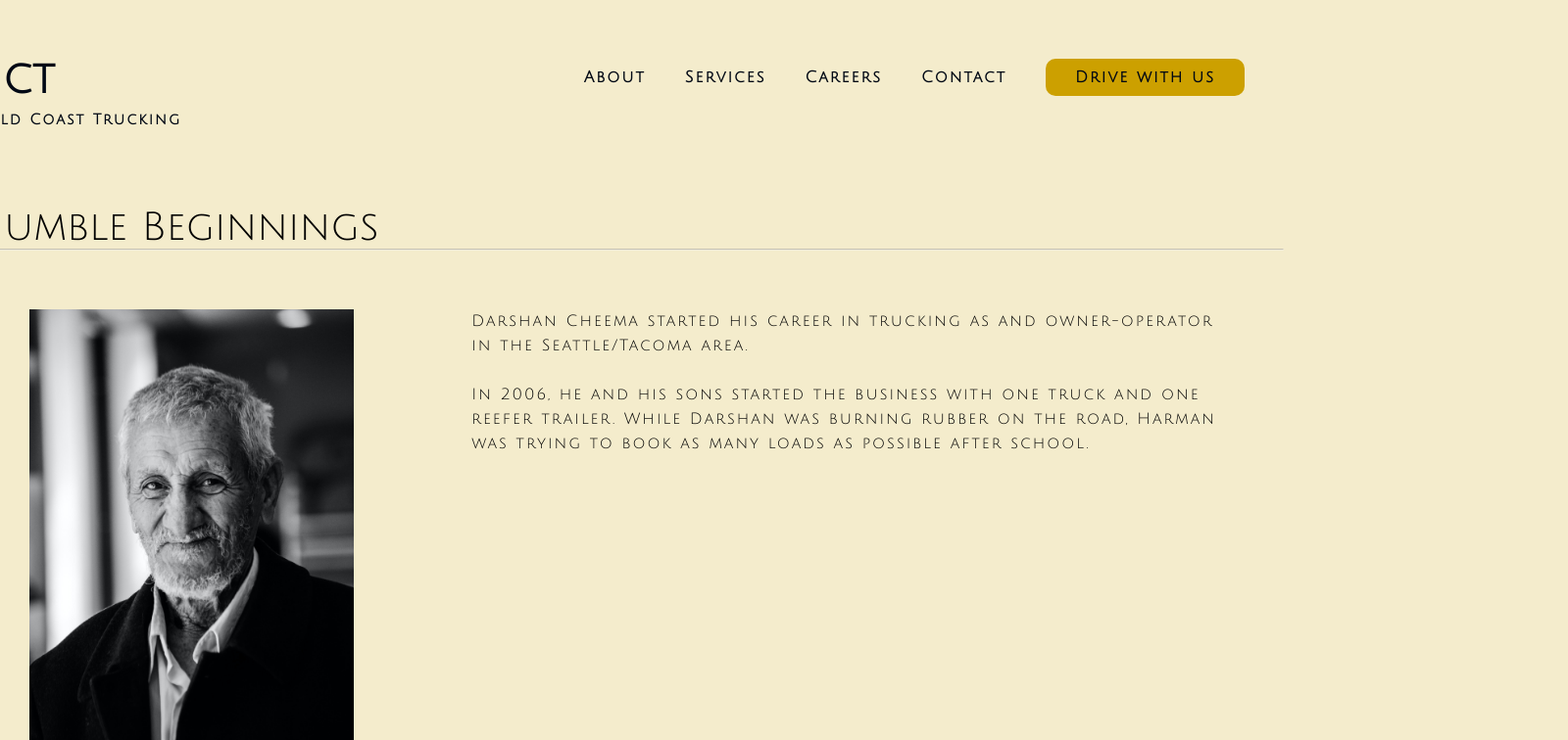
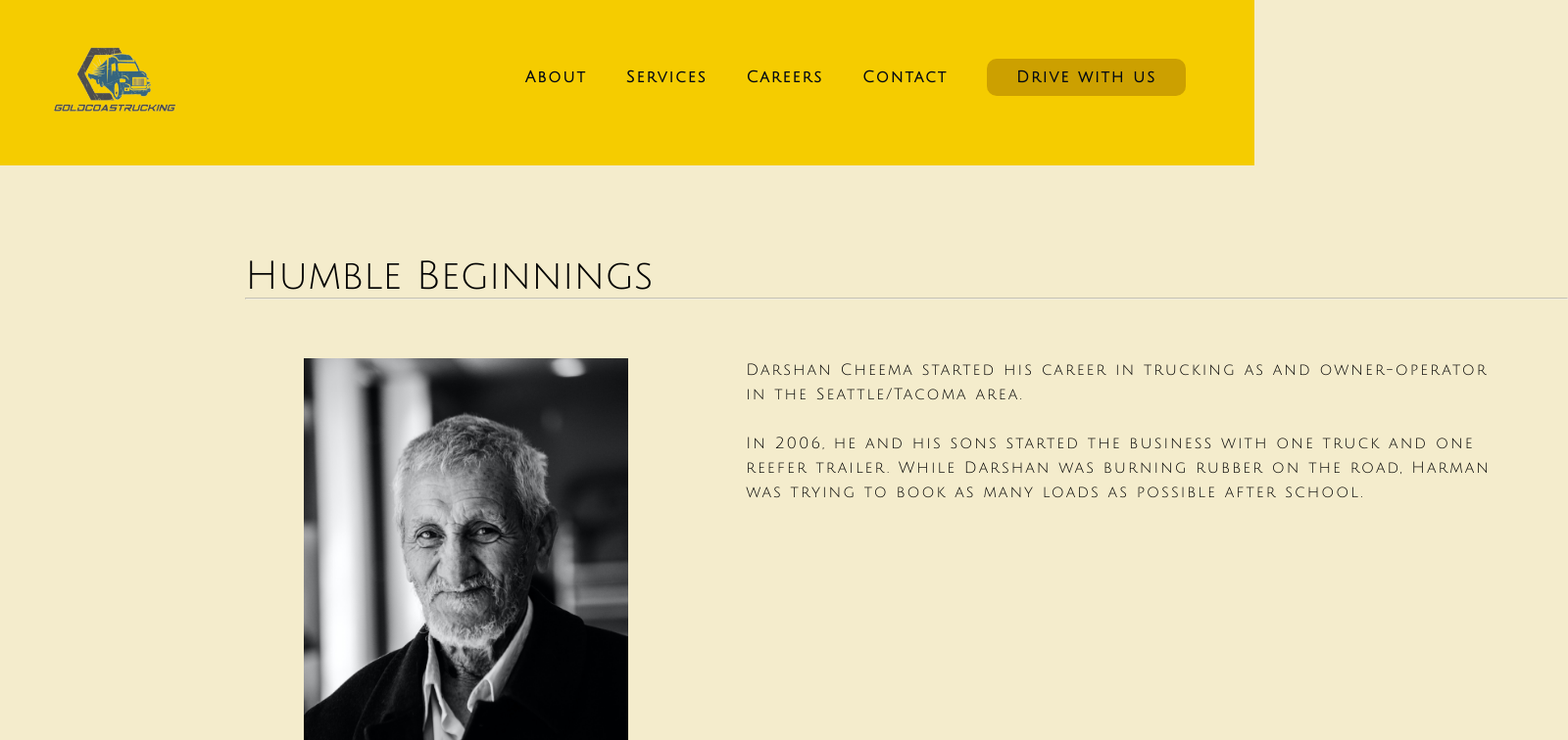
Before and after one commit to ashuthind1208/GCT, a React (Create React App) app: page /about in a window 1280 px wide. Shown: the top 756 px of the page at 98% size, 1600 px wide, since content can reach past the window. Built offline with nearby package versions, Linux system fonts and the light colour scheme.

Commit message:
seventh draft

```diff
--- a/src/App.css
+++ b/src/App.css
@@ -9,7 +9,7 @@
 body {
   font-family: Julius Sans One;
   display: flex;
-  align-items: center;
+  /* align-items: center; */
   justify-content: center;
   flex-direction: column;
   /* background-color: rgba(245, 204, 0, 0.3); */
@@ -20,24 +20,27 @@ body {
 
 hr {
   color: #000814;
-
+  z-index: -9999;
   opacity: 0.5;
 }
 
 @media only screen and (max-width: 500px) {
-  body {
-    zoom: 100%;
-  }
 }
-
+/*
 .App {
   width: 1400px;
-}
+} */
 
 .headerContainer {
   width: 100%;
   display: flex;
   justify-content: space-between;
+  position: fixed;
+  top: 0;
+  transition: background-color 0.75s, color 0.75s;
+  transition: height 0.75s ease;
+  z-index: 9999;
+  background-color: transparent;
 }
 
 .heroBanner {
@@ -47,6 +50,7 @@ hr {
   background-image: url("../public/truck.jpg");
   background-repeat: no-repeat;
   background-size: 110% 100%;
+  height: 100vh;
   opacity: 1;
 }
 
@@ -67,7 +71,7 @@ hr {
   color: #f5cc00;
   display: flex;
   flex-direction: column;
-  padding: 400px 20px 60px 30px;
+  padding: 600px 20px 60px 30px;
   flex: auto;
 }
 
@@ -155,7 +159,7 @@ hr {
 .logo {
   display: flex;
   flex-direction: column;
-  padding: 60px 20px 20px 30px;
+  padding: 20px 20px 20px 30px;
 }
 
 .logo a {
@@ -166,7 +170,7 @@ hr {
 .logoInside {
   display: flex;
   flex-direction: column;
-  padding: 60px 20px 20px 30px;
+  padding: 20px 20px 20px 30px;
 }
 
 .logoInside a {
@@ -191,6 +195,11 @@ hr {
   letter-spacing: 2px;
   font-weight: bold;
   color: #cca000;
+}
+
+.logoImg {
+  height: 120px;
+  width: 170px;
 }
 
 .logoFullNameInside {
@@ -571,6 +580,7 @@ hr {
   justify-content: center;
   padding: 20px;
   font-size: 12px;
+  background-color: #cca000;
 }
 
 @media only screen and (max-width: 500px) {
@@ -627,10 +637,13 @@ hr {
 }
 
 .aboutUsContainer {
-  padding: 60px 30px 60px 30px;
+  padding: 260px 00px 60px 250px;
   display: flex;
+  width: 100%;
+  align-content: center;
+  justify-content: center;
   flex-direction: column;
-  width: 1400px;
+  width: 1600px;
 }
 
 .aboutUsTitle {
@@ -691,7 +704,7 @@ hr {
 }
 
 .serviceImages img {
-  height: 300px;
+  height: 250px;
   padding-right: 40px;
 }
 
--- a/src/components/Header.jsx
+++ b/src/components/Header.jsx
@@ -2,12 +2,45 @@ import React from "react";
 import HeroBanner from "./HeroBanner";
 import Logo from "./Logo";
 import Navigation from "./Navigation";
+import { useState, useEffect } from "react";
 
 const Header = () => {
+  const [custom, setCustom] = useState({ backgroundColor: "transparent" });
+  const [navCustom, setNavCustom] = useState({});
+
+  const listenScrollEvent = () => {
+    if (window.scrollY > 40) {
+      setCustom({
+        backgroundColor: "#000814",
+        borderBottom: "solid 2px #f5cc00",
+        height: "15%",
+        transition: "font-size 0.5s",
+        top: "-30px",
+        paddingBottom: "30px",
+        transition:
+          "height 0.5s ease-in-out, background-color 0.5s , opacity 0.5s ease-in",
+      });
+      setNavCustom({ color: "#f5cc00" });
+    } else {
+      setCustom({
+        backgroundColor: "transparent",
+        transition:
+          "height 0.5s ease-in-out, background-color 0.5s , opacity 0.5s ease-in",
+      });
+      setNavCustom({ color: "#f5cc00" });
+    }
+  };
+
+  useEffect(() => {
+    window.addEventListener("scroll", (e) => {
+      listenScrollEvent(e);
+    });
+  }, []);
+
   return (
     <div>
       <div className="heroBanner">
-        <div className="headerContainer">
+        <div className="headerContainer" style={custom}>
           <Logo />
           <Navigation />
         </div>
--- a/src/components/HeaderInside.jsx
+++ b/src/components/HeaderInside.jsx
@@ -1,14 +1,45 @@
 import React from "react";
 import Logo from "./Logo";
 import Navigation from "./Navigation";
+import { useState, useEffect } from "react";
 
 const HeaderInside = () => {
+  const [custom, setCustom] = useState({ backgroundColor: "#f5cc00" });
+  const [navCustom, setNavCustom] = useState({});
+
+  const listenScrollEvent = (e) => {
+    if (window.scrollY > 50) {
+      setCustom({
+        backgroundColor: "#000814",
+        height: "15%",
+        transition: "font-size 0.5s",
+        top: "-30px",
+        paddingBottom: "30px",
+        transition:
+          "height 0.5s ease-in-out, background-color 0.5s , opacity 0.5s ease-in",
+      });
+      setNavCustom({ color: "#f5cc00" });
+    } else {
+      setCustom({
+        backgroundColor: "#f5cc00",
+        transition:
+          "height 0.5s ease-in-out, background-color 0.5s , opacity 0.5s ease-in",
+      });
+      setNavCustom({ color: "#000814" });
+    }
+  };
+
+  useEffect(() => {
+    window.addEventListener("scroll", (e) => {
+      console.log(window.scrollY);
+      listenScrollEvent(e);
+    });
+  }, []);
+
   return (
-    <div>
-      <div className="headerContainer">
-        <Logo page="inside" />
-        <Navigation page="inside" />
-      </div>
+    <div className="headerContainer" style={custom}>
+      <Logo page="inside" style={custom} />
+      <Navigation page="inside" customstyle={navCustom} />
     </div>
   );
 };
--- a/src/components/Logo.jsx
+++ b/src/components/Logo.jsx
@@ -1,17 +1,19 @@
 import React from "react";
 import { Link } from "react-router-dom";
 
-const Logo = ({ page }) => {
+const Logo = ({ page, custom }) => {
   return (
     <div className={page === "inside" ? "logoInside" : "logo"}>
       <span className={page === "inside" ? "logoAbbrInside" : "logoAbbr"}>
-        <Link to="/">GCT</Link>
+        <Link to="/">
+          <img src="/images/logo.png" className="logoImg" style={custom} />
+        </Link>
       </span>
-      <span
+      {/*<span
         className={page === "inside" ? "logoFullNameInside" : "logoFullName"}
       >
         Gold Coast Trucking
-      </span>
+  </span> */}
     </div>
   );
 };
--- a/src/components/Navigation.jsx
+++ b/src/components/Navigation.jsx
@@ -1,7 +1,7 @@
 import React from "react";
 import { Link } from "react-router-dom";
 
-const Navigation = ({ page }) => {
+const Navigation = ({ page, customstyle }) => {
   return (
     <div
       id={
@@ -10,14 +10,20 @@ const Navigation = ({ page }) => {
     >
       <ul>
         <li>
-          <Link to="/about">About</Link>
+          <Link to="/about" style={customstyle}>
+            About
+          </Link>
         </li>
         <li>
-          <Link to="/services">Services</Link>
+          <Link to="/services" style={customstyle}>
+            Services
+          </Link>
         </li>
-        <li>Careers</li>
+        <li style={customstyle}>Careers</li>
         <li>
-          <Link to="/contact">Contact</Link>
+          <Link to="/contact" style={customstyle}>
+            Contact
+          </Link>
         </li>
         <li className="navDriveUs">Drive with us</li>
       </ul>
```
Also changed, not shown: public/images/logo.png (added), 1 other file (tests, documents, lock files or other folders).
